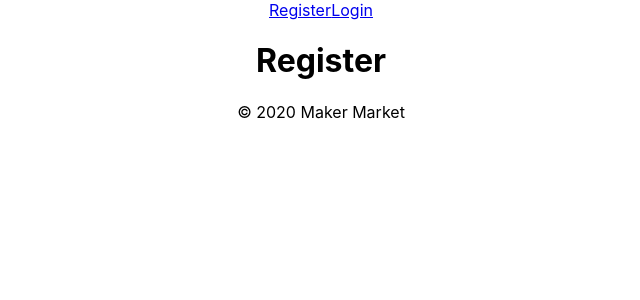
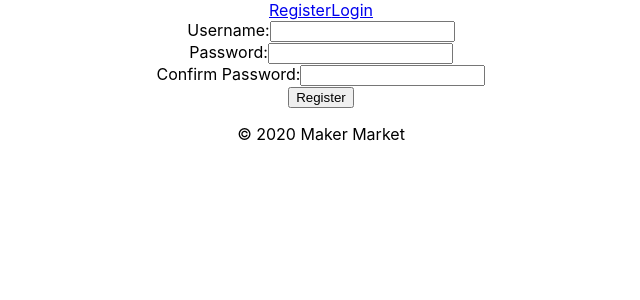
Before and after one commit to ldbean/maker-market-frontend, a React (Create React App) app: page /register in a window 1280 px wide. Shown: the top 300 px of the page, without its empty margins (319-959 px from the left). Built offline with nearby package versions, Linux system fonts and the light colour scheme.

Commit message:
wording and you cna now register from frontend

```diff
--- a/src/components/auth/Login.js
+++ b/src/components/auth/Login.js
@@ -44,7 +44,7 @@ class Login extends React.Component {
                 </input>
               </label>
               <br />
-              <button type="submit">Submit</button>
+              <button type="submit">Login</button>
             </form>
           </div>
         )
--- a/src/components/auth/Register.js
+++ b/src/components/auth/Register.js
@@ -1,7 +1,64 @@
 import React from 'react';
 
-export default function Register () {
-    return (
-        <h1>Register</h1>
+class Register extends React.Component {
+
+  state = {
+    username: '',
+    password: '',
+    confirmPass: ''
+  }
+
+  handleChange = (event) => {
+    this.setState({
+      [event.target.name]: event.target.value
+    })
+  }
+
+  handleSubmit = (e) => {
+    e.preventDefault();
+    let newUser = {
+      username: this.state.username,
+      password: this.state.password
+    }
+    this.props.register(newUser);
+  }
+
+  render() {
+    return(
+      <div className="register">
+        <form onSubmit={this.handleSubmit}>
+          <label>Username:
+            <input
+              type="text"
+              name="username"
+              value={this.state.username}
+              onChange={this.handleChange}>
+            </input>
+          </label>
+          <br />
+          <label>Password:
+            <input
+              type="password"
+              name="password"
+              value={this.state.password}
+              onChange={this.handleChange}>
+            </input>
+          </label>
+          <br />
+          <label>Confirm Password:
+            <input
+              type="password"
+              name="confirmPass"
+              value={this.state.confirmPass}
+              onChange={this.handleChange}>
+            </input>
+          </label>
+          <br />
+          <button type="submit">Register</button>
+        </form>
+      </div>
     )
-};
+  }
+}
+
+export default Register;
```
